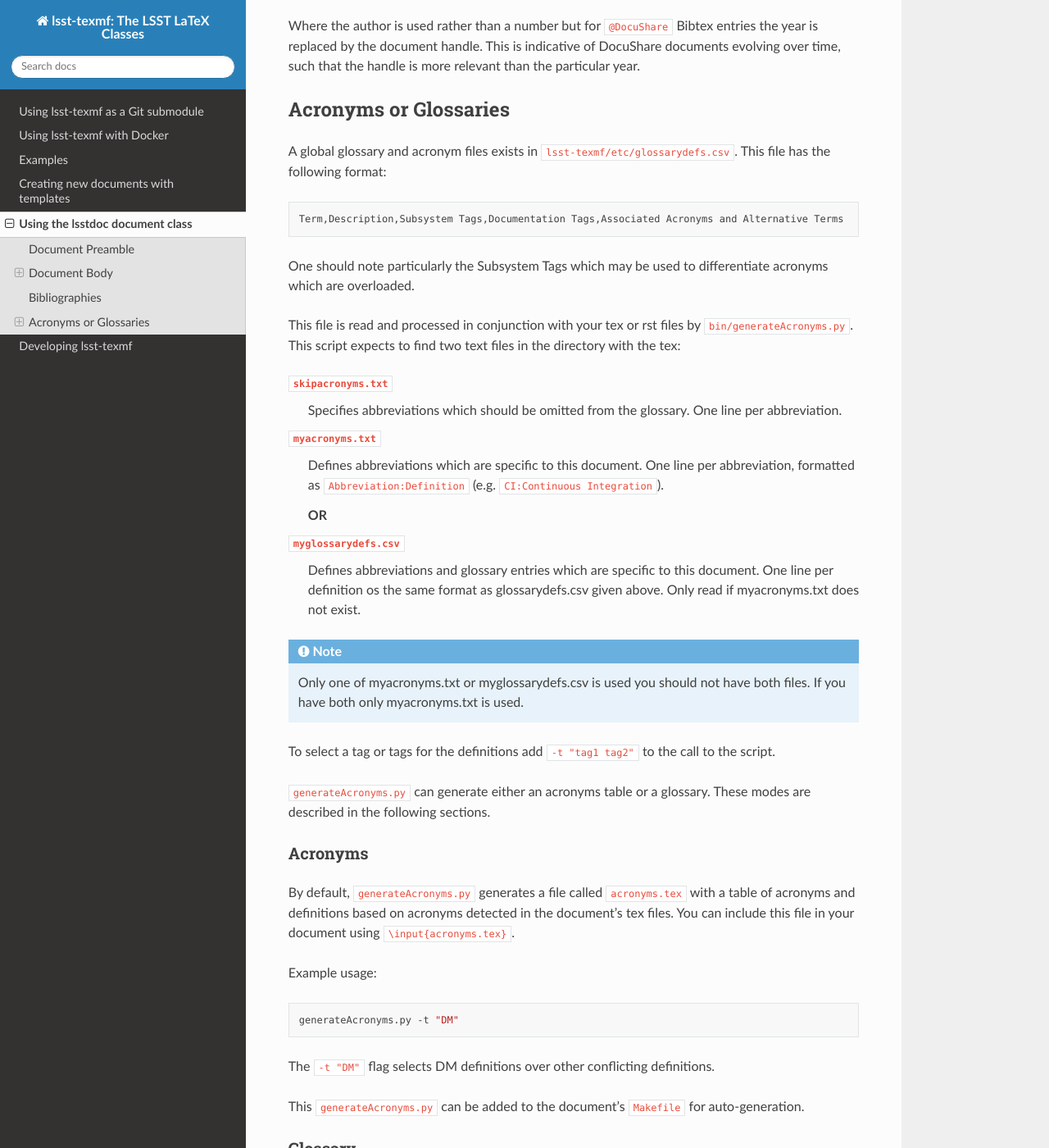
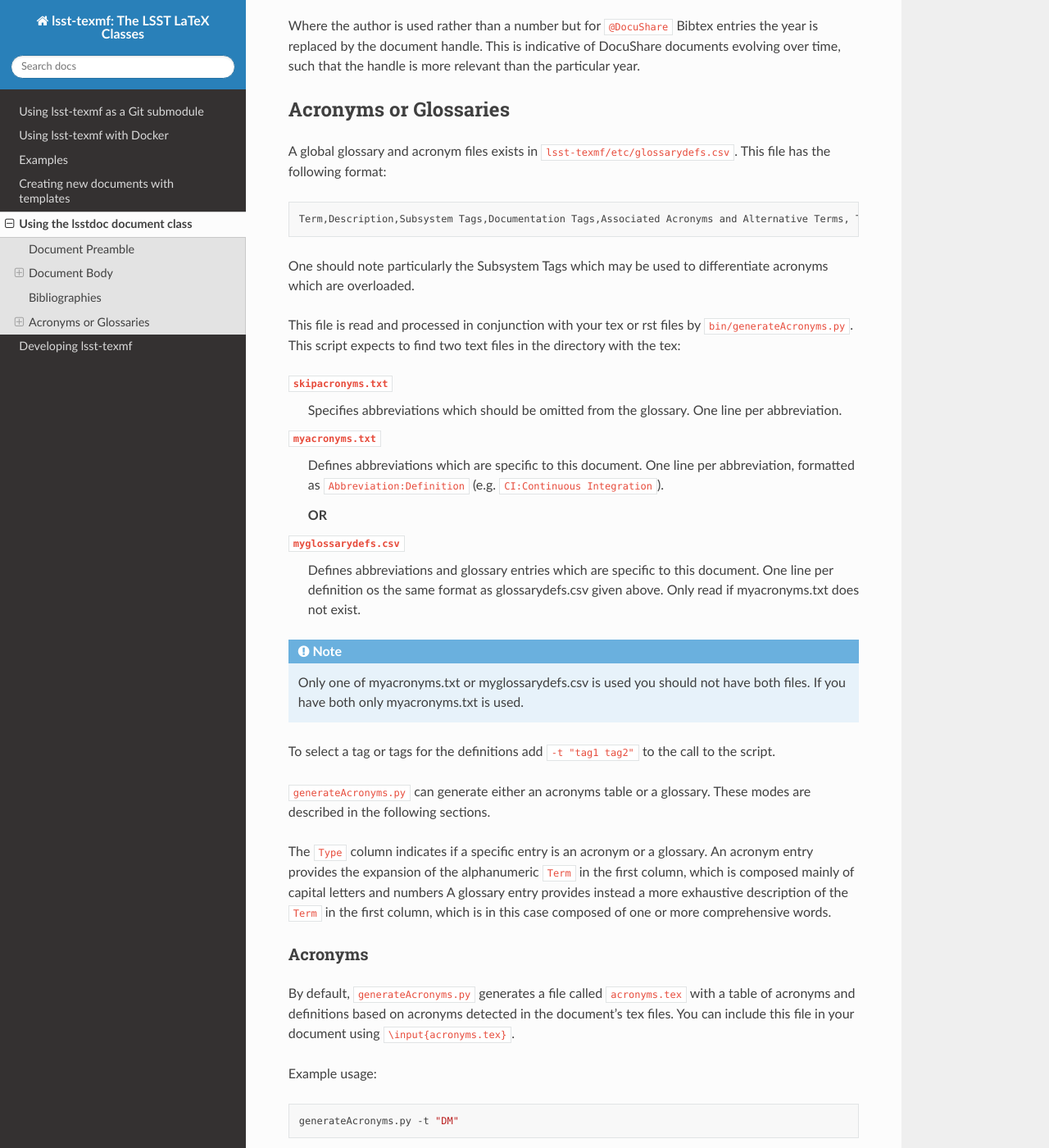
Before and after one commit to lsst/lsst-texmf, a Sphinx documentation site: the page built from docs/lsstdoc.rst, in a window 1280 px wide and 1400 px high, scrolled down 4852 px. Shown: the whole window at 82% size. Built offline with Sphinx 7.4.7 and the Read the Docs theme 2.0.0, drawn with Linux system fonts in a browser that asks for light colours; pages that are not in the unit, such as notebooks, are missing from menus; the version number could not be read and is left out; cross-references to code outside the pages are shown as plain code.

Commit message:
Added new column explanation

```diff
--- a/docs/lsstdoc.rst
+++ b/docs/lsstdoc.rst
@@ -233,7 +233,7 @@ A global glossary and acronym files exists in ``lsst-texmf/etc/glossarydefs.csv`
 
 .. code-block:: latex
 
-   Term,Description,Subsystem Tags,Documentation Tags,Associated Acronyms and Alternative Terms
+   Term,Description,Subsystem Tags,Documentation Tags,Associated Acronyms and Alternative Terms, Type
 
 One should note particularly the Subsystem Tags which may be used to differentiate acronyms which are overloaded.
 
@@ -263,6 +263,10 @@ This script expects to find two text files in the directory with the tex:
 To select a tag or tags for the definitions add ``-t "tag1 tag2"`` to the call to the script.
 
 ``generateAcronyms.py`` can generate either an acronyms table or a glossary. These modes are described in the following sections.
+
+The ``Type`` column indicates if a specific entry is an acronym or a glossary.
+An acronym entry provides the expansion of the alphanumeric ``Term`` in the first column, which is composed mainly of capital letters and numbers
+A glossary entry provides instead a more exhaustive description of the ``Term`` in the first column, which is in this case composed of one or more comprehensive words.
 
 Acronyms
 --------
```
